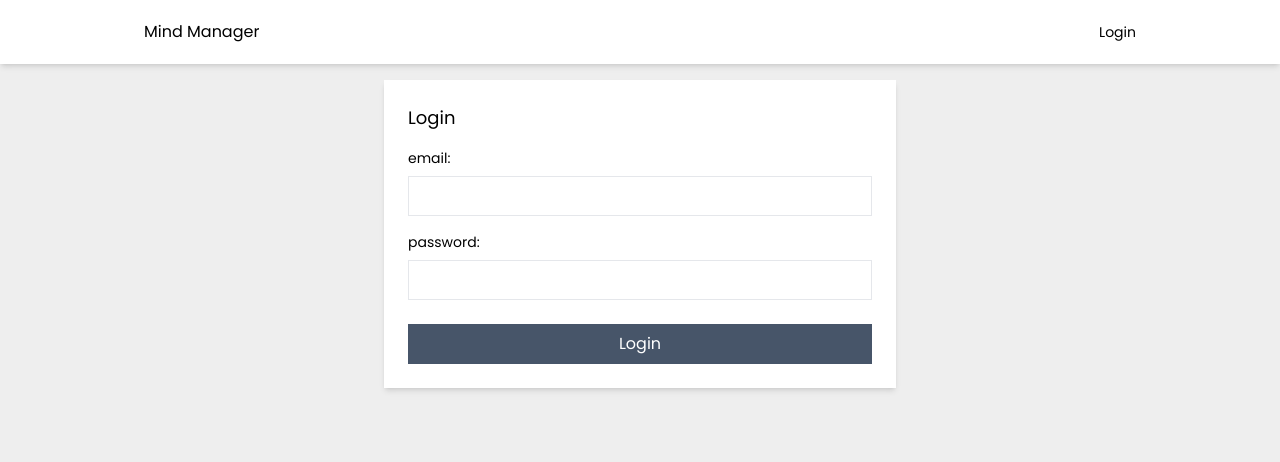
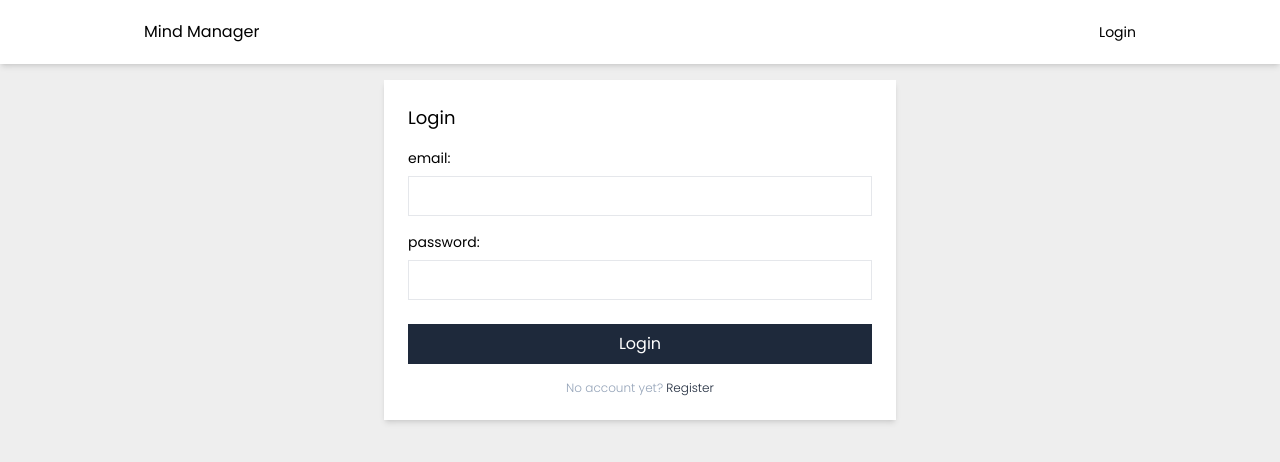
Before and after one commit to carolinavalladares/mind-manager-app, a Next.js app: page /login in a window 1280 px wide. Shown: the top 462 px of the page. Built offline with nearby package versions, Linux system fonts and the light colour scheme.

Commit message:
feat: add links between login and register page

```diff
--- a/pages/login.tsx
+++ b/pages/login.tsx
@@ -1,9 +1,8 @@
-import { useState } from "react";
 import useAuth from "@/hooks/useAuth";
 import { GetServerSideProps } from "next";
 import { parseCookies } from "nookies";
 import { useForm, SubmitHandler } from "react-hook-form";
-
+import Link from "next/link";
 interface FormValues {
   email: string;
   password: string;
@@ -82,11 +81,17 @@ export default function Page() {
           <button
             title="login"
             type="submit"
-            className="text-white bg-slate-600 h-10 mt-2"
+            className="text-white bg-slate-800 h-10 mt-2"
           >
             Login
           </button>
         </form>
+        <p className="text-xs text-slate-400 text-center mt-4 font-light">
+          No account yet?{" "}
+          <Link className="text-slate-800 hover:underline" href={"/register"}>
+            Register
+          </Link>
+        </p>
       </div>
     </div>
   );
--- a/pages/register.tsx
+++ b/pages/register.tsx
@@ -3,6 +3,7 @@ import useAuth from "@/hooks/useAuth";
 import { parseCookies } from "nookies";
 import { useForm, SubmitHandler } from "react-hook-form";
 import { toast } from "react-toastify";
+import Link from "next/link";
 
 interface FormValues {
   email: string;
@@ -140,6 +141,12 @@ export default function Page() {
             Register
           </button>
         </form>
+        <p className="text-xs text-slate-400 text-center mt-4 font-light">
+          Already registered?{" "}
+          <Link className="text-slate-800 hover:underline" href={"/login"}>
+            Login
+          </Link>
+        </p>
       </div>
     </div>
   );
```
